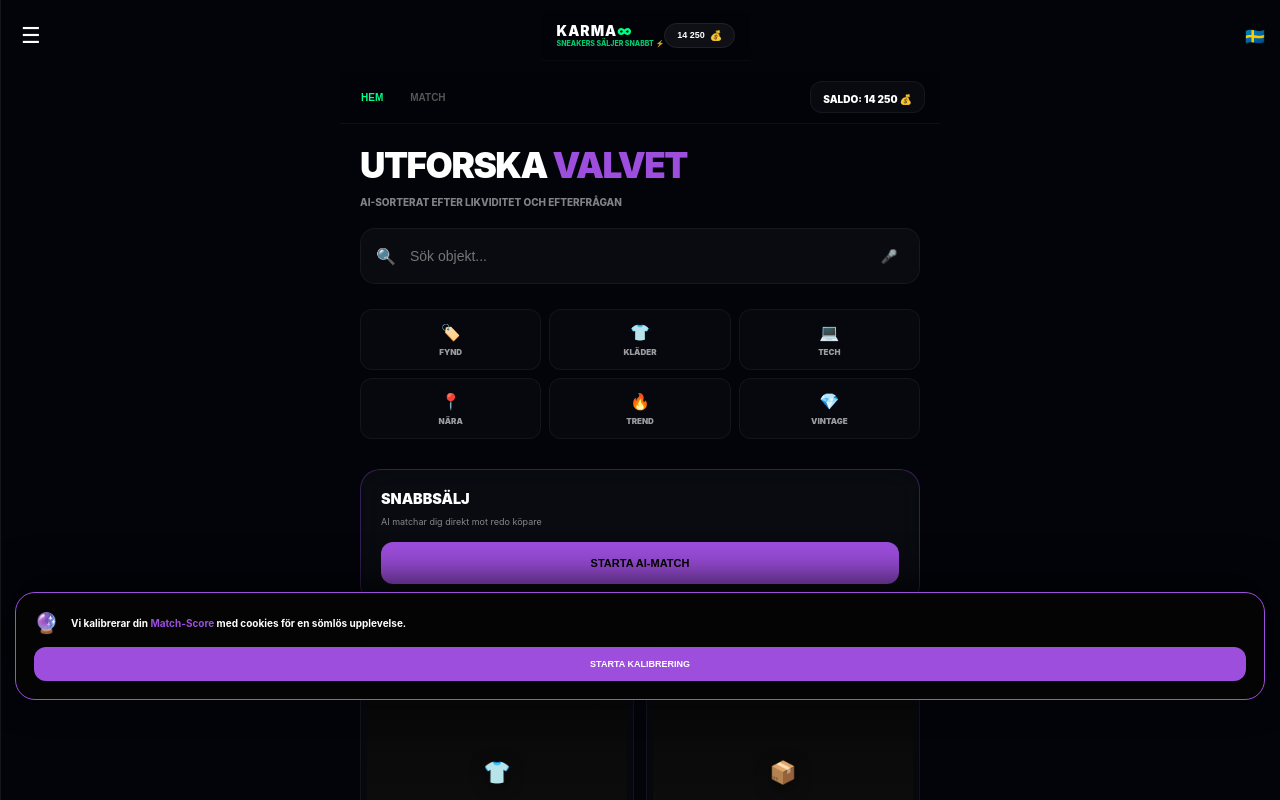
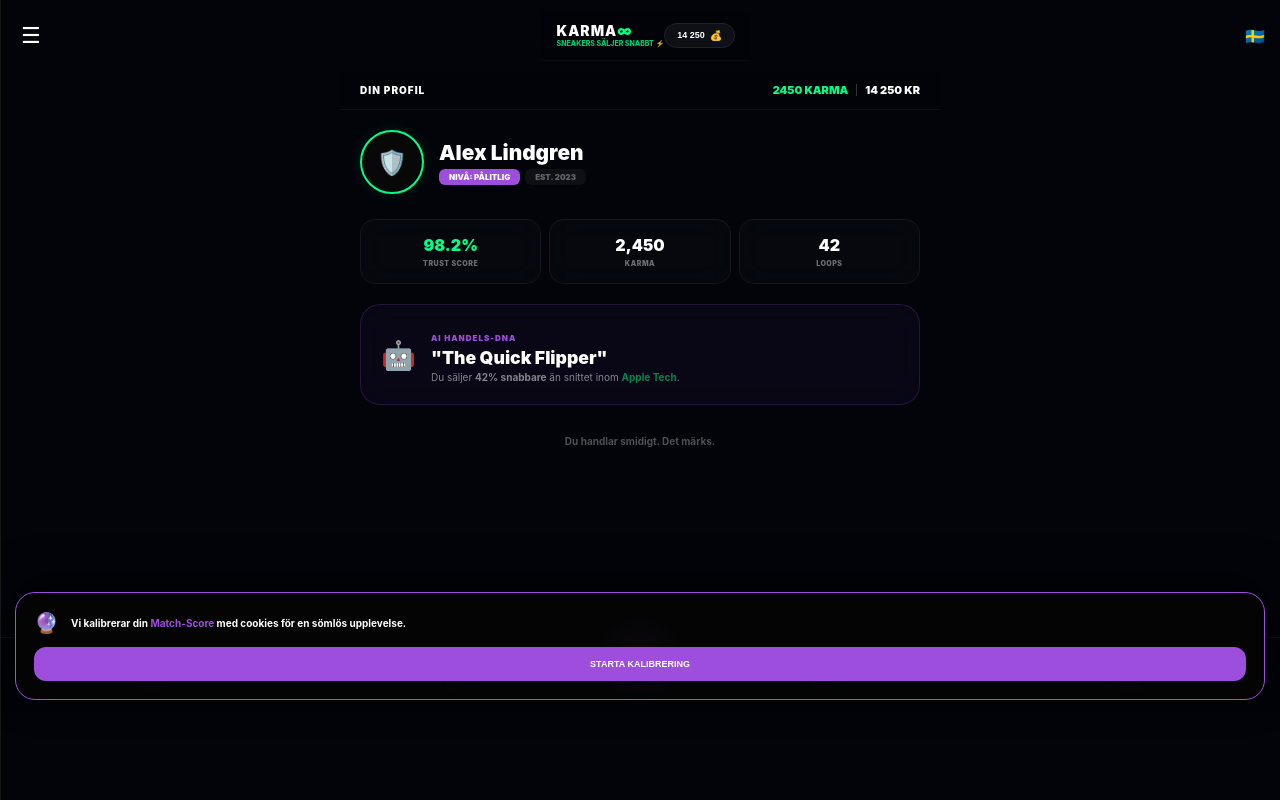
Before and after one commit to gascheckking/marketbeg-appGem, a Next.js app: page /profile in a window 1280 px wide. Shown: the top 800 px of the page. Built offline with nearby package versions, Linux system fonts and the light colour scheme.

Commit message:
Update page.tsx

```diff
--- a/app/profile/page.tsx
+++ b/app/profile/page.tsx
@@ -1,116 +1,95 @@
-// // app/page.tsx
+// // app/profile/page.tsx
 "use client";
-import React, { useState, useEffect } from 'react';
-import FeedCardSell from '@/components/FeedCardSell';
-import LoadingAI from '@/components/LoadingAI';
+import React from 'react';
 
-export default function Marketplace() {
-  const [isAnalysing, setIsAnalysing] = useState(false);
-  const [isListening, setIsListening] = useState(false);
-
-  const categories = [
-    { n: "FYND", i: "🏷️" }, { n: "KLÄDER", i: "👕" },
-    { n: "TECH", i: "💻" }, { n: "NÄRA", i: "📍" },
-    { n: "TREND", i: "🔥" }, { n: "VINTAGE", i: "💎" }
-  ];
+export default function Profile() {
+  const user = {
+    name: "Alex Lindgren",
+    karma: 2450,
+    level: "Pålitlig",
+    statusText: "Du handlar smidigt. Det märks."
+  };
 
   return (
     <div className="page-wrapper" style={{ animation: 'fadeIn 0.5s ease' }}>
 
-      {/* LÅST SYSTEM-NAV (Under huvudmenyn) */}
+      {/* LÅST SYSTEM-NAV (Samma som på Marketplace för enhetlighet) */}
       <div style={{
         position: 'sticky', top: 0, zIndex: 100,
         background: 'rgba(2, 4, 10, 0.95)', backdropFilter: 'blur(20px)',
-        borderBottom: '1px solid rgba(255,255,255,0.05)',
-        padding: '10px 15px'
+        borderBottom: '1px solid rgba(255,255,255,0.05)', padding: '12px 20px'
       }}>
         <div style={{ display: 'flex', justifyContent: 'space-between', alignItems: 'center' }}>
-          <div style={{ display: 'flex', gap: '15px' }}>
-             <button style={{ background: 'none', border: 'none', color: 'var(--neon-mint)', fontWeight: 900, fontSize: '10px' }}>HEM</button>
-             <button style={{ background: 'none', border: 'none', color: '#555', fontWeight: 900, fontSize: '10px' }}>MATCH</button>
-          </div>
-          <div style={{ background: 'rgba(255,255,255,0.03)', padding: '5px 12px', borderRadius: '12px', border: '1px solid rgba(255,255,255,0.05)' }}>
-             <span style={{ fontSize: '10px', fontWeight: 900, color: '#fff' }}>SALDO: 14 250 💰</span>
+          <span style={{ fontSize: '10px', fontWeight: 900, letterSpacing: '1px' }}>DIN PROFIL</span>
+          <div style={{ display: 'flex', gap: '8px', alignItems: 'center' }}>
+             <span style={{ fontSize: '11px', fontWeight: 900, color: 'var(--neon-mint)' }}>{user.karma} KARMA</span>
+             <div style={{ width: '1px', height: '12px', background: '#333' }}></div>
+             <span style={{ fontSize: '11px', fontWeight: 900 }}>14 250 KR</span>
           </div>
         </div>
       </div>
 
       <div style={{ padding: '20px' }}>
-        <header style={{ marginBottom: '20px' }}>
-          <h1 style={{ fontSize: '2.2rem', fontWeight: 900, margin: 0, letterSpacing: '-1.5px' }}>
-            UTFORSKA <span style={{ color: 'var(--neon-purple)' }}>VALVET</span>
-          </h1>
-          <p style={{ fontSize: '10px', opacity: 0.5, fontWeight: 800, textTransform: 'uppercase' }}>
-            AI-sorterat efter likviditet och efterfrågan
-          </p>
-        </header>
-
-        {/* SÖK MED RÖSTSTYRNING */}
-        <div style={{
-          background: 'rgba(255,255,255,0.03)', borderRadius: '15px',
-          padding: '12px 15px', display: 'flex', alignItems: 'center', gap: '12px',
-          border: '1px solid rgba(255,255,255,0.05)', marginBottom: '25px'
-        }}>
-          <span>🔍</span>
-          <input
-            type="text" placeholder="Sök objekt..."
-            style={{ background: 'transparent', border: 'none', color: '#fff', flex: 1, outline: 'none', fontSize: '14px' }}
-          />
-          <button
-            onClick={() => setIsListening(!isListening)}
-            style={{ background: isListening ? 'var(--neon-purple)' : 'transparent', border: 'none', borderRadius: '50%', width: '30px', height: '30px', transition: '0.3s' }}>
-            {isListening ? '🎙️' : '🎤'}
-          </button>
+        {/* HEADER SECTION */}
+        <div style={{ display: 'flex', alignItems: 'center', gap: '15px', marginBottom: '25px' }}>
+          <div style={{
+            width: '60px', height: '60px', borderRadius: '50%',
+            border: '2px solid var(--neon-mint)', display: 'flex',
+            alignItems: 'center', justifyContent: 'center', fontSize: '24px',
+            background: '#080808', boxShadow: '0 0 15px rgba(0, 255, 136, 0.1)'
+          }}>🛡️</div>
+          <div>
+            <h1 style={{ fontSize: '1.3rem', fontWeight: 900, margin: 0 }}>{user.name}</h1>
+            <div style={{ display: 'flex', gap: '5px', marginTop: '4px' }}>
+              <span style={{ background: 'var(--neon-purple)', color: '#fff', fontSize: '8px', fontWeight: 900, padding: '3px 10px', borderRadius: '6px' }}>
+                NIVÅ: {user.level.toUpperCase()}
+              </span>
+              <span style={{ background: 'rgba(255,255,255,0.05)', color: '#666', fontSize: '8px', fontWeight: 900, padding: '3px 10px', borderRadius: '6px' }}>EST. 2023</span>
+            </div>
+          </div>
         </div>
 
-        {/* SMALA, AVLANGA KATEGORIER (SLIPP SCROLL) */}
-        <div style={{
-          display: 'grid',
-          gridTemplateColumns: 'repeat(3, 1fr)',
-          gap: '8px',
-          marginBottom: '30px'
-        }}>
-          {categories.map((cat, i) => (
-            <div key={i} style={{
-              background: 'rgba(255,255,255,0.02)',
-              border: '1px solid rgba(255,255,255,0.05)',
-              borderRadius: '12px',
-              padding: '12px 5px',
-              textAlign: 'center',
-              display: 'flex',
-              flexDirection: 'column',
-              alignItems: 'center',
-              gap: '5px'
-            }}>
-              <span style={{ fontSize: '16px' }}>{cat.i}</span>
-              <span style={{ fontSize: '8px', fontWeight: 900, opacity: 0.6 }}>{cat.n}</span>
+        {/* STATS GRID (Smala avlånga rutor) */}
+        <div style={{ display: 'grid', gridTemplateColumns: 'repeat(3, 1fr)', gap: '8px', marginBottom: '20px' }}>
+          {[
+            { val: '98.2%', label: 'TRUST SCORE', color: 'var(--neon-mint)' },
+            { val: user.karma.toLocaleString(), label: 'KARMA', color: '#fff' },
+            { val: '42', label: 'LOOPS', color: '#fff' }
+          ].map((stat, i) => (
+            <div key={i} className="glass-card" style={{ textAlign: 'center', padding: '15px 5px', borderRadius: '15px', background: 'rgba(255,255,255,0.02)' }}>
+              <div style={{ fontSize: '1rem', fontWeight: 900, color: stat.color }}>{stat.val}</div>
+              <div style={{ fontSize: '7px', fontWeight: 900, opacity: 0.4, marginTop: '4px', letterSpacing: '0.5px' }}>{stat.label}</div>
             </div>
           ))}
         </div>
 
-        {/* SNABBSÄLJ / AI AKTÖR */}
-        <div className="glass-card" style={{ padding: '20px', borderRadius: '20px', border: '1px solid rgba(157, 78, 221, 0.3)', marginBottom: '30px' }}>
-          <h2 style={{ fontSize: '0.9rem', fontWeight: 900, margin: '0 0 5px 0' }}>SNABBSÄLJ</h2>
-          <p style={{ fontSize: '9px', opacity: 0.5, marginBottom: '15px' }}>AI matchar dig direkt mot redo köpare</p>
-          <button
-            onClick={() => setIsAnalysing(!isAnalysing)}
-            className="primary-btn"
-            style={{ width: '100%', background: 'var(--neon-purple)', padding: '15px' }}>
-            {isAnalysing ? 'ANALYSERAR...' : 'STARTA AI-MATCH'}
-          </button>
+        {/* AI HANDELS-DNA */}
+        <div className="glass-card" style={{
+          padding: '20px',
+          background: 'rgba(157, 78, 221, 0.05)',
+          border: '1px solid rgba(157, 78, 221, 0.2)',
+          borderRadius: '20px'
+        }}>
+          <div style={{ display: 'flex', gap: '15px', alignItems: 'center' }}>
+            <div style={{ fontSize: '28px' }}>🤖</div>
+            <div>
+              <span style={{ fontSize: '8px', color: 'var(--neon-purple)', fontWeight: 900, letterSpacing: '1px' }}>AI HANDELS-DNA</span>
+              <strong style={{ fontSize: '1.1rem', display: 'block', margin: '2px 0', fontWeight: 900 }}>"The Quick Flipper"</strong>
+              <p style={{ margin: 0, fontSize: '10px', opacity: 0.5, lineHeight: '1.4' }}>
+                Du säljer <span style={{color: '#fff', fontWeight: 700}}>42% snabbare</span> än snittet inom <span style={{color: 'var(--neon-mint)', fontWeight: 700}}>Apple Tech</span>.
+              </p>
+            </div>
+          </div>
         </div>
 
-        {isAnalysing && <LoadingAI />}
-
-        {/* FEED */}
-        <div style={{ display: 'grid', gridTemplateColumns: '1fr 1fr', gap: '12px' }}>
-          <FeedCardSell title="Vintage Tee" price={480} trust={92} />
-          <FeedCardSell title="USB-C Hub" price={245} trust={95} />
-        </div>
+        {/* LUGN INFO-RAD (Tradera-smart) */}
+        <p style={{ textAlign: 'center', fontSize: '10px', opacity: 0.3, marginTop: '30px', fontWeight: 700 }}>
+          {user.statusText}
+        </p>
       </div>
 
       <style jsx>{`
-        @keyframes fadeIn { from { opacity: 0; } to { opacity: 1; } }
+        @keyframes fadeIn { from { opacity: 0; transform: translateY(5px); } to { opacity: 1; transform: translateY(0); } }
       `}</style>
     </div>
   );
```
